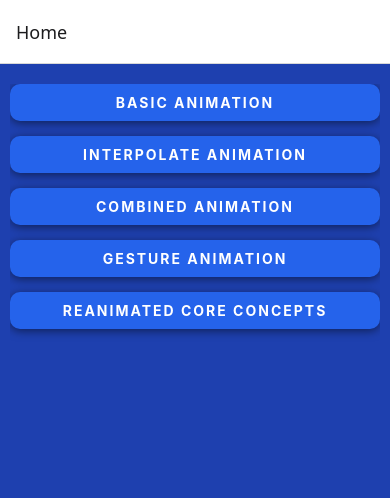
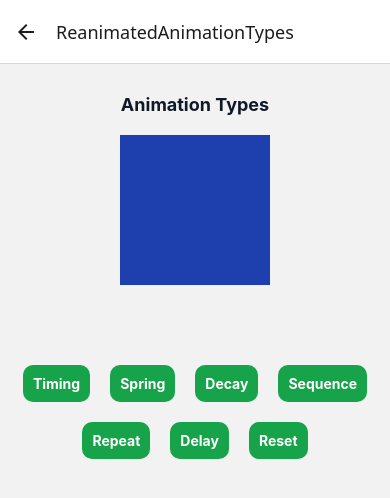
Before and after one commit to nansmatty/React-Native-Animation, a React Native app: screen /ReanimatedAnimationTypes in a window 390 px wide. Shown: the top 498 px of the page. Built offline with nearby package versions, Linux system fonts and the light colour scheme.

Commit message:
Animation Types started

```diff
--- a/src/RootNavigator.tsx
+++ b/src/RootNavigator.tsx
@@ -7,6 +7,7 @@ import InterpolationScreen from './screens/InterpolationScreen';
 import CombinedAnimationScreen from './screens/CombinedAnimationScreen';
 import GestureAnimationScreen from './screens/GestureAnimationScreen';
 import CoreConcepts from './screens/CoreConcepts';
+import AnimationTypes from './screens/AnimationTypes';
 
 export type RootStackParamsList = {
   Home: undefined;
@@ -15,6 +16,7 @@ export type RootStackParamsList = {
   Combined: undefined;
   Gesture: undefined;
   ReanimatedCoreConcepts: undefined;
+  ReanimatedAnimationTypes: undefined;
 };
 
 const Stack = createStackNavigator<RootStackParamsList>();
@@ -28,6 +30,10 @@ const RootNavigator = () => {
       <Stack.Screen name="Combined" component={CombinedAnimationScreen} />
       <Stack.Screen name="Gesture" component={GestureAnimationScreen} />
       <Stack.Screen name="ReanimatedCoreConcepts" component={CoreConcepts} />
+      <Stack.Screen
+        name="ReanimatedAnimationTypes"
+        component={AnimationTypes}
+      />
     </Stack.Navigator>
   );
 };
--- /dev/null
+++ b/src/screens/AnimationTypes.tsx
@@ -0,0 +1,127 @@
+import {Pressable, StyleSheet, Text, View} from 'react-native';
+import React from 'react';
+import Animated, {
+  Easing,
+  useAnimatedStyle,
+  useSharedValue,
+  withSpring,
+  withTiming,
+} from 'react-native-reanimated';
+
+const AnimationTypes = () => {
+  const translateX = useSharedValue(0);
+  const scale = useSharedValue(1);
+  const rotate = useSharedValue(0);
+
+  const boxStyle = useAnimatedStyle(() => {
+    return {
+      transform: [
+        {
+          translateX: translateX.value,
+        },
+        {
+          rotate: `${rotate.value}deg`,
+        },
+        {
+          scale: scale.value,
+        },
+      ],
+    };
+  });
+
+  //Reset Animation
+  const handleResetAnimation = () => {
+    translateX.value = withTiming(0);
+    scale.value = withSpring(1);
+  };
+
+  //Timing Animation
+  const handleTimingAnimation = () => {
+    translateX.value = withTiming(150, {
+      duration: 1500,
+      easing: Easing.out(Easing.exp),
+    });
+  };
+
+  //Spring Animation
+  const handleSpringAnimation = () => {
+    scale.value = withSpring(1.3, {
+      damping: 10,
+      stiffness: 100,
+    });
+  };
+
+  return (
+    <View style={styles.sectionContainer}>
+      <Text
+        style={[
+          styles.sectionTitle,
+          {fontSize: 18, marginVertical: 20, color: '#111827'},
+        ]}>
+        Animation Types
+      </Text>
+
+      <Animated.View style={[styles.box, boxStyle]}></Animated.View>
+
+      <View style={styles.btnContainer}>
+        <Pressable style={styles.btn} onPress={handleTimingAnimation}>
+          <Text style={[styles.sectionTitle, {color: '#fff'}]}>Timing</Text>
+        </Pressable>
+        <Pressable style={styles.btn} onPress={handleSpringAnimation}>
+          <Text style={[styles.sectionTitle, {color: '#fff'}]}>Spring</Text>
+        </Pressable>
+        <Pressable style={styles.btn}>
+          <Text style={[styles.sectionTitle, {color: '#fff'}]}>Decay</Text>
+        </Pressable>
+        <Pressable style={styles.btn}>
+          <Text style={[styles.sectionTitle, {color: '#fff'}]}>Sequence</Text>
+        </Pressable>
+        <Pressable style={styles.btn}>
+          <Text style={[styles.sectionTitle, {color: '#fff'}]}>Repeat</Text>
+        </Pressable>
+        <Pressable style={styles.btn}>
+          <Text style={[styles.sectionTitle, {color: '#fff'}]}>Delay</Text>
+        </Pressable>
+        <Pressable style={styles.btn} onPress={handleResetAnimation}>
+          <Text style={[styles.sectionTitle, {color: '#fff'}]}>Reset</Text>
+        </Pressable>
+      </View>
+    </View>
+  );
+};
+
+const styles = StyleSheet.create({
+  sectionContainer: {
+    flexGrow: 1,
+    alignItems: 'center',
+    padding: 10,
+    minHeight: '100%',
+  },
+  sectionTitle: {
+    textAlign: 'center',
+    fontWeight: 'bold',
+    // letterSpacing: 2,
+  },
+  box: {
+    width: 150,
+    height: 150,
+    backgroundColor: '#1e40af',
+    justifyContent: 'center',
+    alignItems: 'center',
+    marginBottom: 20,
+  },
+  btnContainer: {
+    flexDirection: 'row',
+    justifyContent: 'center',
+    marginVertical: 50,
+    flexWrap: 'wrap',
+  },
+  btn: {
+    backgroundColor: '#16a34a',
+    padding: 10,
+    margin: 10,
+    borderRadius: 10,
+  },
+});
+
+export default AnimationTypes;
--- a/src/screens/HomeScreen.tsx
+++ b/src/screens/HomeScreen.tsx
@@ -34,6 +34,11 @@ const topics = [
     id: 5,
     title: 'Reanimated Core Concepts',
     screen: 'ReanimatedCoreConcepts',
+  },
+  {
+    id: 6,
+    title: 'Reanimated Animation Types',
+    screen: 'ReanimatedAnimationTypes',
   },
 ];
 
```
